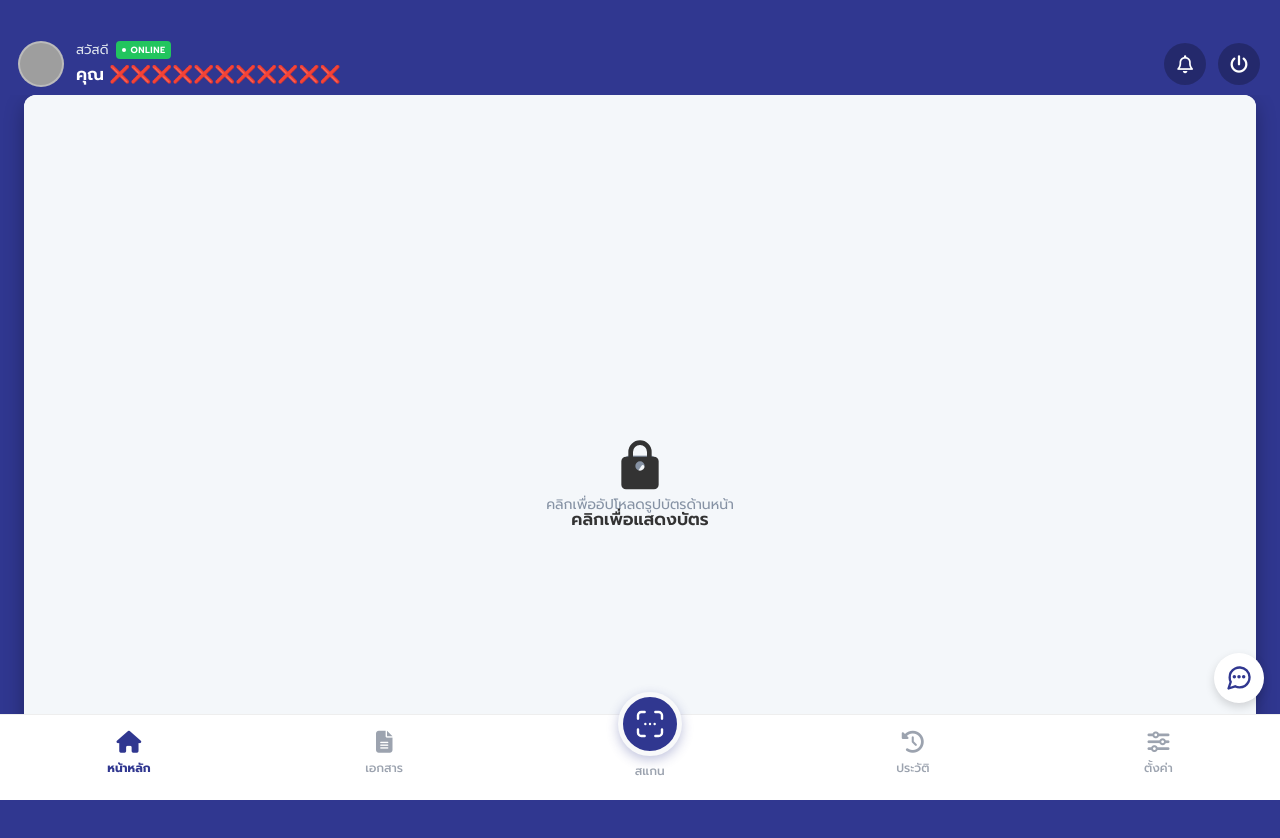
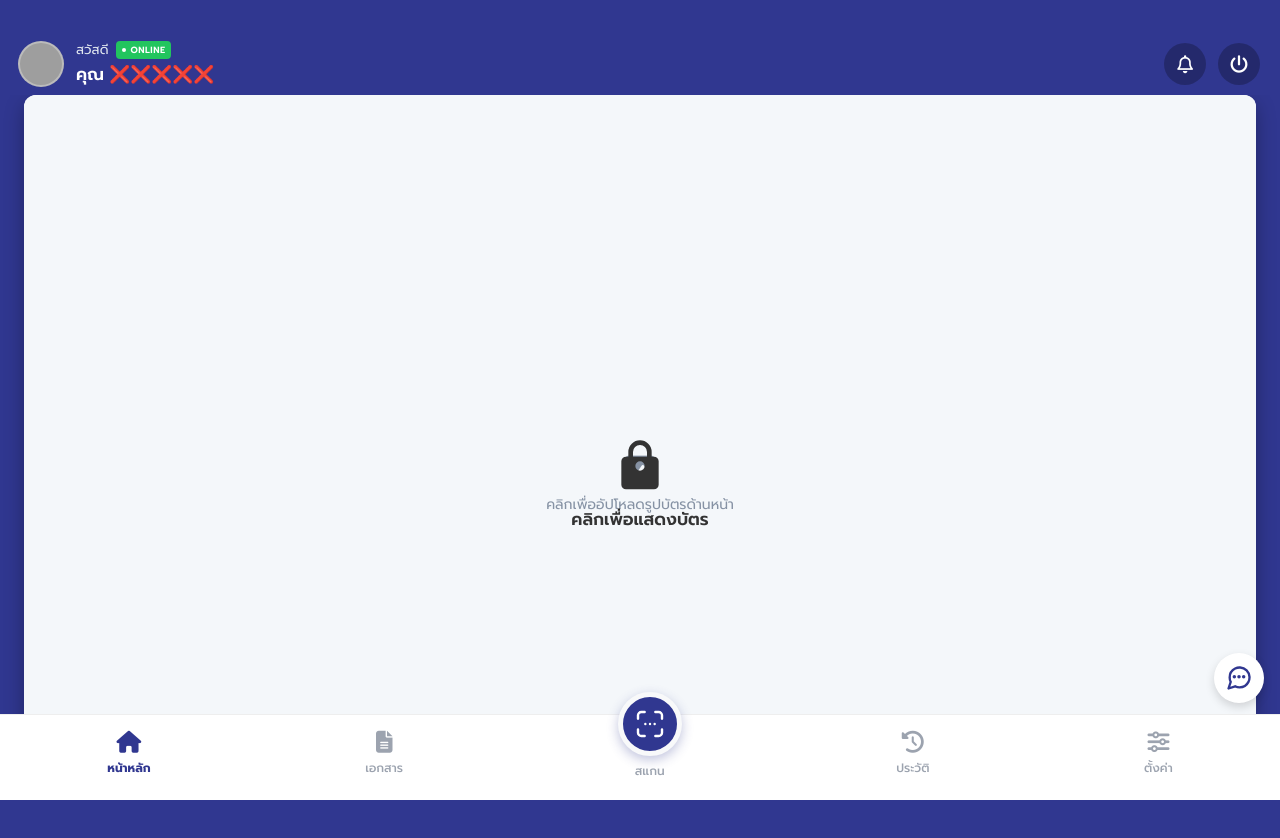
Before and after one commit to pppp167/dd, a plain HTML site: page index.html in a window 1280 px wide. Shown: the top 838 px of the page. Drawn offline with Linux system fonts and the light colour scheme; grey boxes are pictures that could not be loaded; a web font is replaced by a local one.

Commit message:
Update and rename index-3.html to index.html

```diff
--- a/index-3.html
+++ b/index.html
@@ -524,7 +524,7 @@
           </div>
           <div class="user-text">
             <p>สวัสดี <span class="online-badge"><span class="online-dot"></span>ONLINE</span></p>
-            <h1>คุณ ❌❌❌❌❌❌❌❌❌❌❌</h1>
+            <h1>คุณ ❌❌❌❌❌</h1>
           </div>
         </div>
 
```
